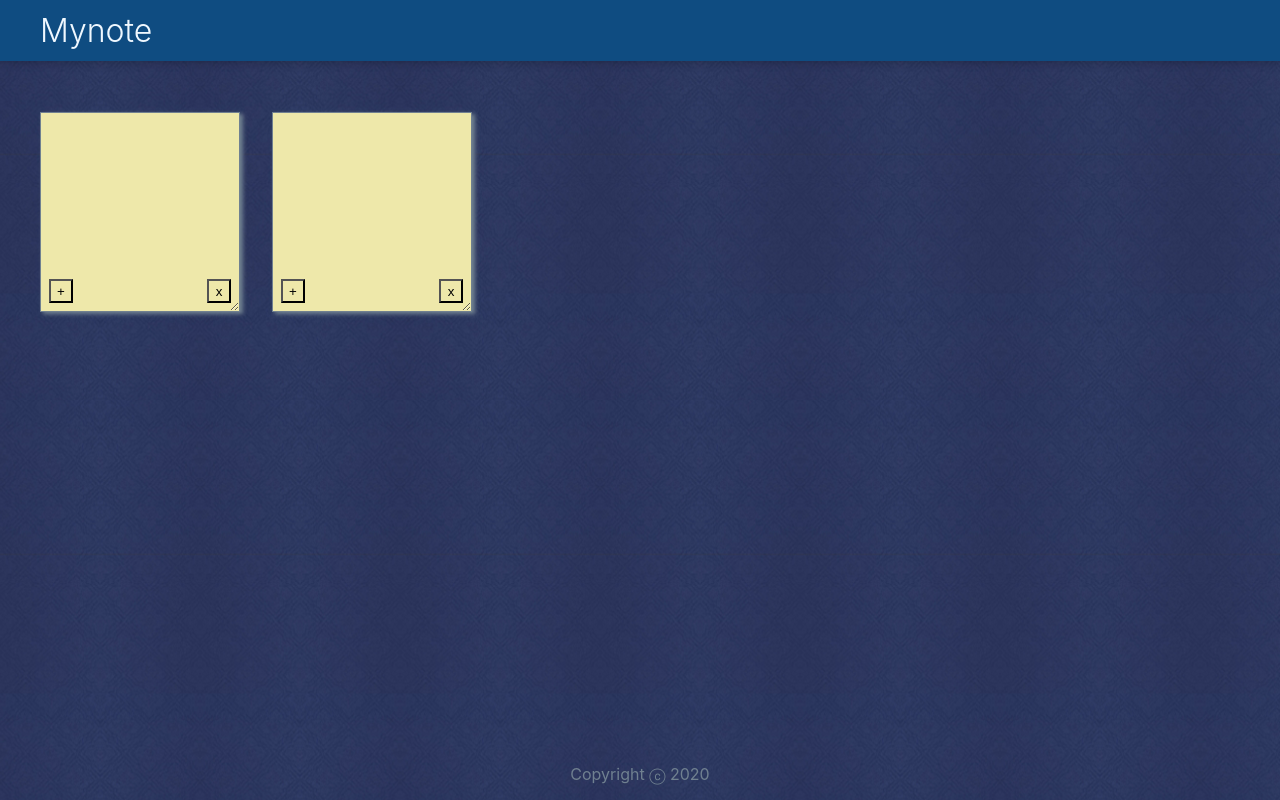
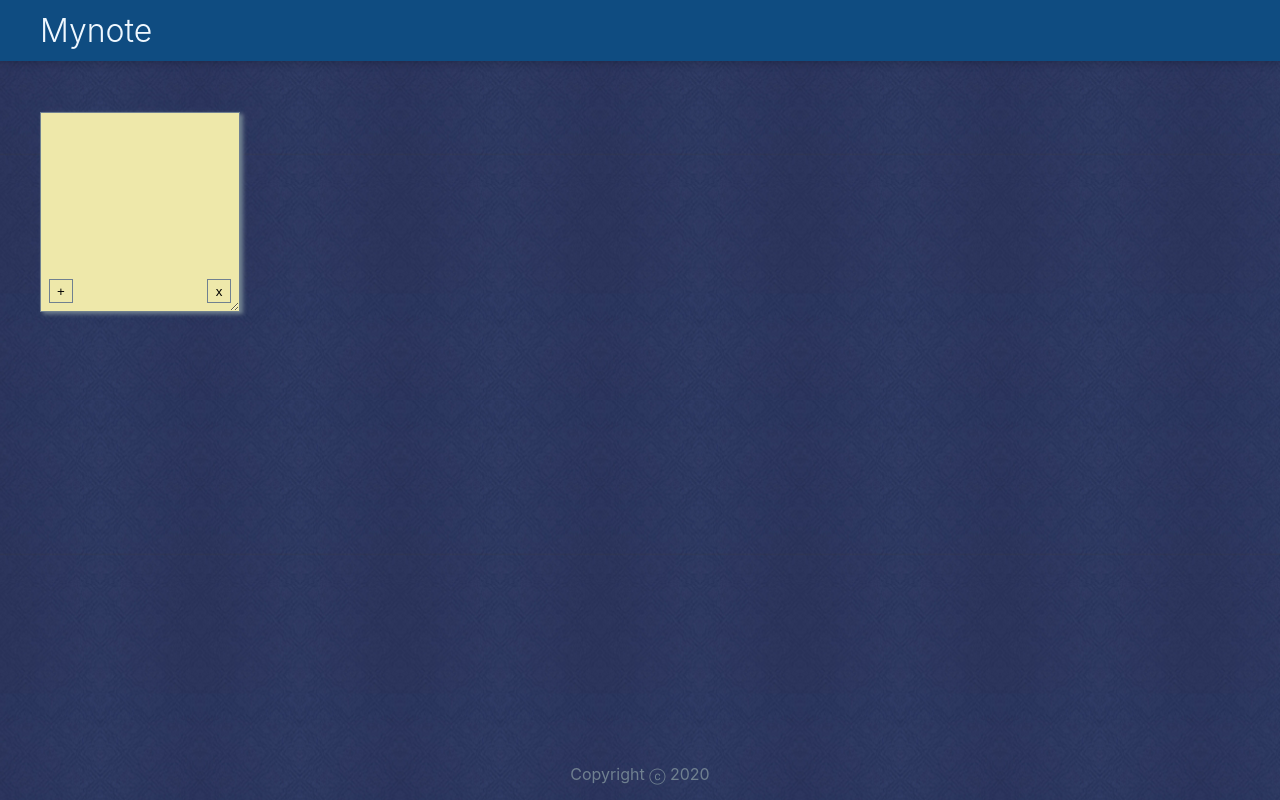
Before and after one commit to marinaandthecode/mern-notes, a React (Create React App) app: page / in a window 1280 px wide. Built offline with nearby package versions, Linux system fonts and the light colour scheme.

Commit message:
Fix delete function, add date unique key

```diff
--- a/public/styles.css
+++ b/public/styles.css
@@ -42,14 +42,14 @@ header h1 {
 .note {
   display: inline-flex;
   position: relative;
-  width: 200px;
+  width: var(--note-width);
   height: 200px;
   resize: both;
   overflow: hidden;
   min-width: 70px;
   min-height: 70px;
   margin: 1rem;
-  padding: 0.5rem;
+  padding: var(--note-padding);
   background-color: palegoldenrod;
   border: 1px slategray solid;
   box-shadow: 3px 2px 4px slategray;
@@ -70,6 +70,7 @@ header h1 {
   height: 1.5rem;
   position: absolute;
   bottom: 0.5rem;
+  border: 1px slategrey solid;
 }
 
 .delete {
--- a/src/components/App.jsx
+++ b/src/components/App.jsx
@@ -5,20 +5,16 @@ import Footer from './Footer';
 
 function App() {
 
-  const [notes, setNotes] = useState([]);
+  const [notes, setNotes] = useState([{content: "Hello, it's your first note!", dateCreated: new Date().toLocaleString()}]);
 
   function addNote(newNote) {
     setNotes(prevNotes => {
       return [...prevNotes, newNote];
     });
   }
-  function updateNote() {
-    setNotes(prevNotes => {
-      return prevNotes
-    })
-  }
 
   function deleteNote(id) {
+    console.log(id);
     setNotes(prevNotes => {
       return prevNotes.filter((noteItem, index) => {
         return index !== id;
@@ -27,13 +23,11 @@ function App() {
   }
 
   return (
-    <div className="App" onDoubleClick>
+    <div className="App">
       <Header />
       {notes.map((noteItem, index) => {
-        return <Note key={index} id={index} content={noteItem.content} onAdd={addNote} onDelete={deleteNote} onUpdate={updateNote}/>
+        return <Note key={noteItem.dateCreated} content={noteItem.content} id={index} onAdd={addNote} onDelete={deleteNote}/>
       })}
-      <Note />
-      <Note />
       <Footer />
     </div>
   );
@@ -45,3 +39,6 @@ export default App;
 // 2. Add handleDelete fn (delete note) and pass as props
 // 3. Add addnote fn (create note) and pass as props
 // 4. Add notes state []
+// 5. Drag n drop
+// 6. Note color picker
+// 7. Bgrset
--- a/src/components/Note.jsx
+++ b/src/components/Note.jsx
@@ -2,11 +2,19 @@ import React, {useState} from 'react';
 
 function Note(props) {
 
-    const [note, setNote] = useState("");
+    const [note, setNote] = useState({
+        content: "",
+        dateCreated: new Date().toLocaleString()
+    });
 
     function handleInput(event) {
         const content = event.target.value;
-        setNote(content);
+        setNote(prevNote => {
+            return {
+                ...prevNote,
+                content: content
+            }
+        });
     }
 
     function handleDeleteClick() {
@@ -18,11 +26,11 @@ function Note(props) {
     }
 
     return (
-        <div className="note" draggable="true" onContextMenu>
-            <textarea onInput={handleInput} className="note-content">{note}</textarea>
+        <div className="note" onContextMenu>
+            <textarea onInput={handleInput} className="note-content">{note.content}</textarea>
             <button className="note-control add" onClick={handleAddClick}>+</button>
+            <p></p>
             <button className="note-control delete" onClick={handleDeleteClick}>x</button>
-
         </div>
     )
 }
```
